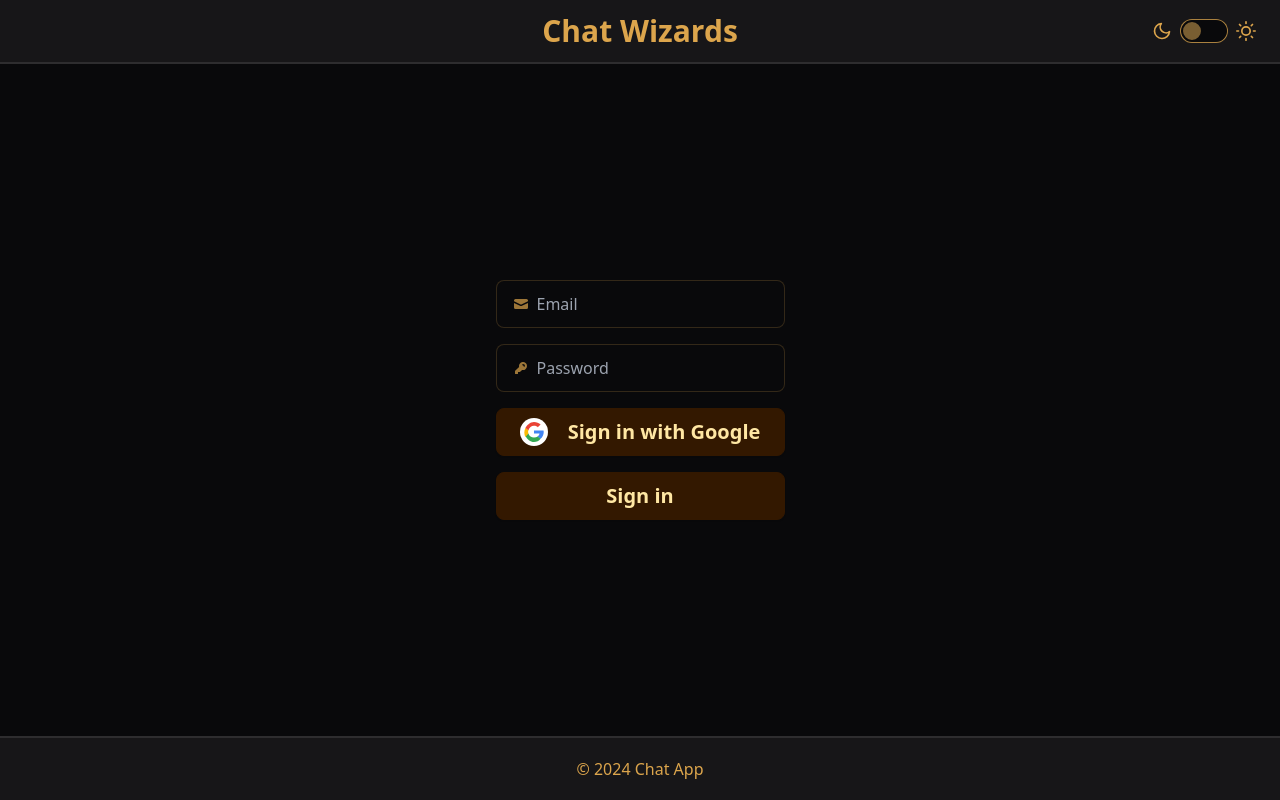
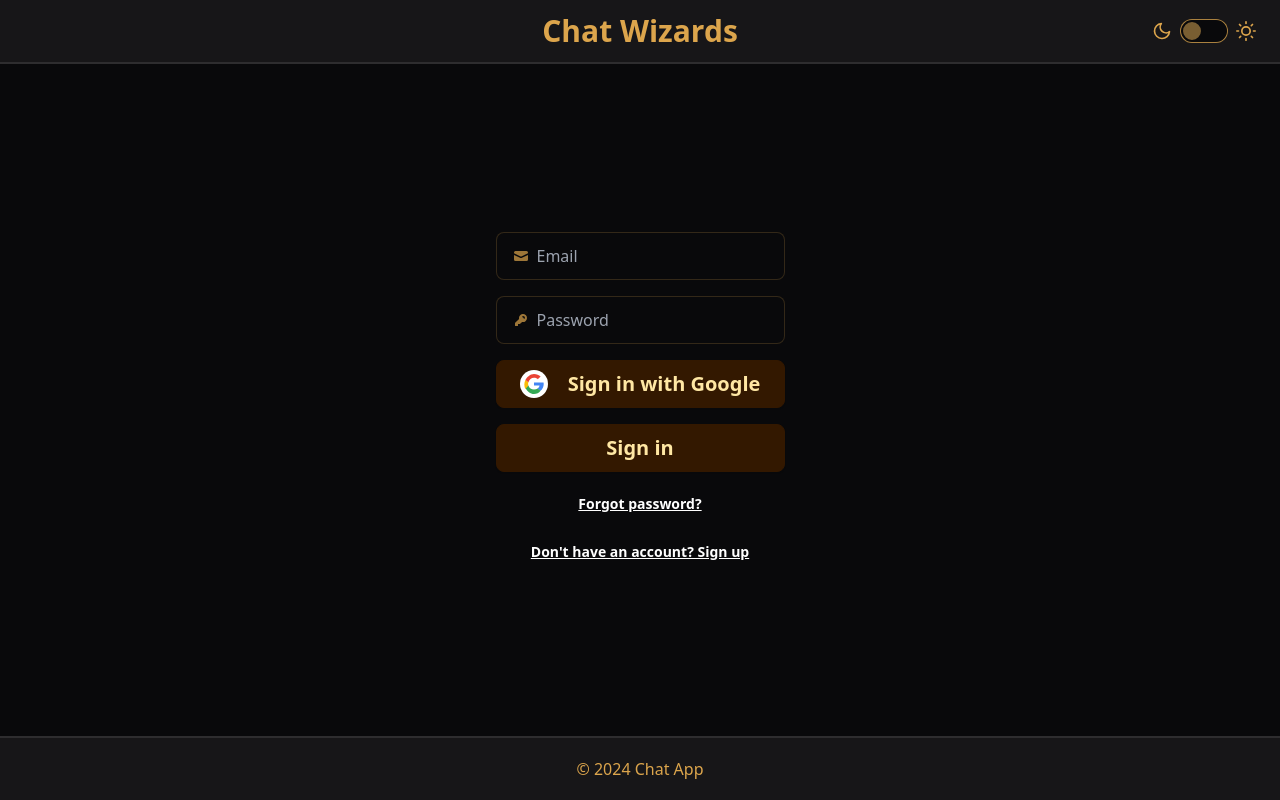
Before and after one commit to SDE-Coding-Wizards/Chat-app, a Next.js app: page /login in a window 1280 px wide. Built offline with nearby package versions, Linux system fonts and the light colour scheme.

Commit message:
chore: Add enum for content types in content.ts

```diff
--- a/app/(pages)/chat/[uuid]/Client.tsx
+++ b/app/(pages)/chat/[uuid]/Client.tsx
@@ -8,6 +8,7 @@ import { Chatlist, MessagesEnd } from "@/components";
 import { v4 as uuidv4 } from "uuid";
 import { useWebsocket } from "@/hooks/useWebsocket";
 import { ChatRenderer } from "@/components/chatroom/chatRenderer";
+import { ContentType } from "@/types/content";
 
 interface ClientProps {
   chatroom_uuid: Chatroom["uuid"];
@@ -42,10 +43,14 @@ export default function Client({
   const chatKey = useChatKey(encryptedChatKey, user);
 
   async function handleSubmit(e: React.FormEvent<HTMLFormElement>) {
+    e.preventDefault();
     const formData = new FormData(e.currentTarget);
     const content = formData.get("message_content") as string;
 
-    e.preventDefault();
+    const isEmoji = content.match(/:[a-z_]+:/g);
+    const contentTypeId: number =
+      isEmoji && content.length >= 3 ? ContentType.EMOJI : ContentType.TEXT;
+
     e.currentTarget.reset();
 
     if (!content.trim()) return;
@@ -56,7 +61,7 @@ export default function Client({
       ...messages,
       {
         uuid,
-        content: { content },
+        content: { content, content_type_id: contentTypeId },
         isLoading: true,
       } as MessageWithLoading,
     ]);
@@ -89,7 +94,9 @@ export default function Client({
       <Chatlist chatrooms={chatrooms} />
       <section className="flex flex-col w-full h-full p-4 gap-4">
         <div className="flex flex-col h-full overflow-y-scroll bg-base-100 border border-base-300 rounded-lg p-4">
-          {!connected && <div className="mx-auto">Websocket not connected...</div>}
+          {!connected && (
+            <div className="mx-auto">Websocket not connected...</div>
+          )}
           {chatKey ? (
             <div className="flex flex-col gap-4">
               <ChatRenderer
--- a/app/(pages)/signUp/page.tsx
+++ b/app/(pages)/signUp/page.tsx
@@ -15,15 +15,20 @@ export default function SignUp() {
 
     // const { content, iv } = encryptMessage(privateKey, key);
 
-    const { data: newUser } = await axios.post("/api/auth/signup", {
+    const { data } = await axios
+      .post("/api/auth/signup", {
         email,
         password,
         publicKey,
         //! DONT DO THIS IN NORMALLY
         privateKey,
+      })
+      .catch((error) => {
+        return error.response;
       });
 
     localStorage.setItem("privateKey", privateKey);
+    return data;
   }
 
   return <Sign_in_up type="Sign up" handleSubmit={handleSignup} />;
--- a/app/api/auth/signup/route.ts
+++ b/app/api/auth/signup/route.ts
@@ -27,11 +27,15 @@ export async function POST(req: Request, res: NextResponse) {
   //validate request body
   const result = schema.safeParse(json);
   if (result.success === false) {
-    const error = result.error.errors[0].message;
-    return new Response("Invalid request body: " + error, {
+    console.log("🚀 ~ POST ~ result:", JSON.stringify(result));
+    const errors = result.error.flatten();
+
+    //return object with errors and form data
+    return new Response(JSON.stringify({ errors: errors.fieldErrors }), {
       status: 400,
     });
   }
+
   const { email, password, publicKey, privateKey } = result.data;
 
   //check if user exists
--- a/components/Sign-up-in.tsx
+++ b/components/Sign-up-in.tsx
@@ -1,24 +1,37 @@
-import { useState } from "react";
+import { useState, useEffect } from "react";
 
 interface SignInUpProps {
   type: "Sign in" | "Sign up";
-  handleSubmit: (email: string, password: string) => void;
+  handleSubmit: (email: string, password: string) => Promise<any>;
 }
 
 export default function Sign_in_up({ type, handleSubmit }: SignInUpProps) {
   const [email, setEmail] = useState("");
   const [password, setPassword] = useState("");
 
+  const [error, setError] = useState<{ email: string; password: string }>();
+
+  useEffect(() => {
+    console.log("🚀 ~ useEffect ~ error", error);
+  }, [error]);
   return (
     <form
       className="full-center"
-      onSubmit={(e) => {
+      onSubmit={async (e) => {
         e.preventDefault();
-        handleSubmit(email, password);
+        let res = await handleSubmit(email, password);
+        console.log("🚀 ~ onSubmit={ ~ res:", res, res.errors?.email[0]);
+        setError(res.errors);
+        //log every time the error changes with useEffect
       }}
     >
       <div className="flex flex-col space-y-4">
-        <label className="input input-bordered flex items-center gap-2">
+        <div>
+          <label
+            className={`${
+              error?.email ? "input-error" : ""
+            } input input-bordered flex items-center gap-2`}
+          >
             <svg
               xmlns="http://www.w3.org/2000/svg"
               viewBox="0 0 16 16"
@@ -30,14 +43,23 @@ export default function Sign_in_up({ type, handleSubmit }: SignInUpProps) {
             </svg>
             <input
               type="text"
-            className="grow"
+              className={"grow"}
               placeholder="Email"
               onChange={(e) => {
                 setEmail(e.target.value);
               }}
             />
           </label>
-        <label className="input input-bordered flex items-center gap-2">
+          {error?.email && (
+            <div className="text-error text-sm mt-1">{error.email[0]}</div>
+          )}
+        </div>
+        <div>
+          <label
+            className={`${
+              error?.password ? "input-error" : ""
+            } input input-bordered flex items-center gap-2`}
+          >
             <svg
               xmlns="http://www.w3.org/2000/svg"
               viewBox="0 0 16 16"
@@ -59,6 +81,10 @@ export default function Sign_in_up({ type, handleSubmit }: SignInUpProps) {
               }}
             />
           </label>
+          {error?.password && (
+            <div className="text-error text-sm mt-1">{error.password[0]}</div>
+          )}
+        </div>
         <button className="px-4 py-2 btn btn-neutral text-xl font-bold rounded-lg">
           <div className="bg-white rounded-full p-1 mr-3">
             <svg
@@ -92,6 +118,25 @@ export default function Sign_in_up({ type, handleSubmit }: SignInUpProps) {
         >
           {type}
         </button>
+        <div className="flex flex-col gap-4">
+          {type === "Sign up" && (
+            <>
+              <a href="/login" className="btn btn-link btn-sm">
+                Already have an account? Sign in
+              </a>
+            </>
+          )}
+          {type === "Sign in" && (
+            <>
+              <a href="/forgot-password" className="btn btn-link btn-sm">
+                Forgot password?
+              </a>
+              <a href="/signUp" className="btn btn-link btn-sm">
+                Don't have an account? Sign up
+              </a>
+            </>
+          )}
+        </div>
       </div>
     </form>
   );
```
Also changed, not shown: types/content.ts (+9 -0 lines). Lines whose indentation alone changed are shown as unchanged.
